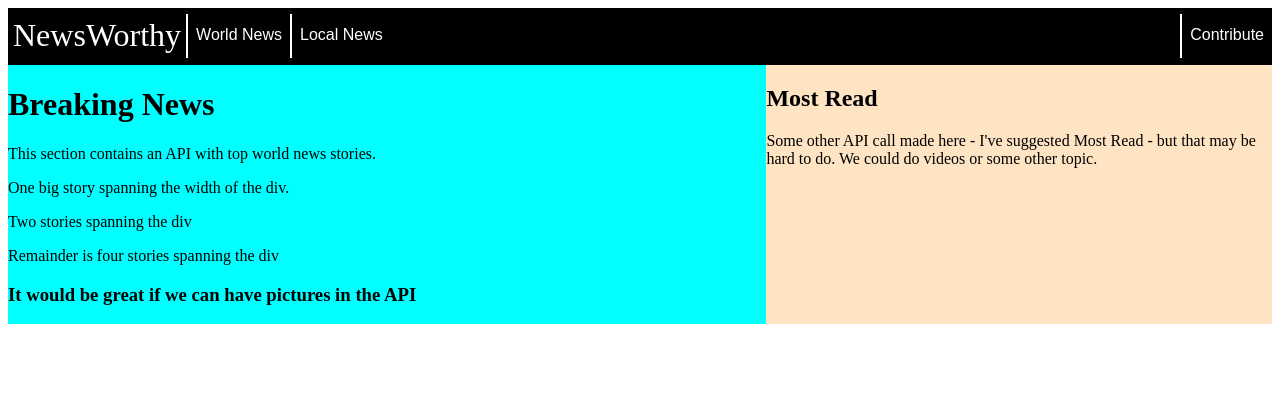
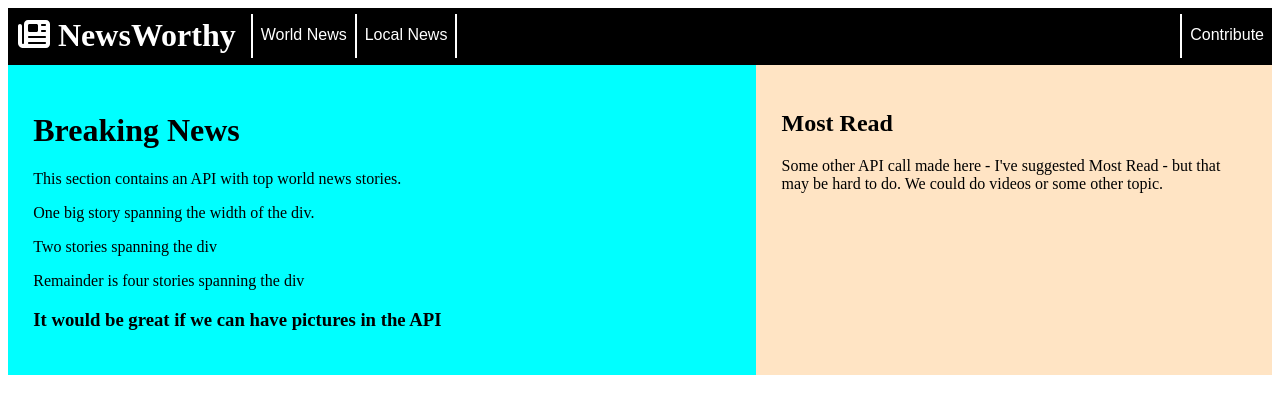
Before and after one commit to ReactProjectNCI/Newsworthy, a React (Create React App) app: page / in a window 1280 px wide. Shown: the top 414 px of the page. Built offline with nearby package versions, Linux system fonts and the light colour scheme.

Commit message:
font awesome library added

```diff
--- a/src/banner.css
+++ b/src/banner.css
@@ -12,8 +12,9 @@
 .brand {
   font-family: Interstate, serif;
   font-size: 32px;
-  padding-left: 5px;
-  padding-right: 5px;
+  padding-left: 10px;
+  padding-right: 15px;
+  font-weight: 900;
 }
 
 .navbar-container {
@@ -37,7 +38,22 @@
   text-decoration: none;
 }
 
-.link:hover {
+.link2 {
+  font-family: Poynter, sans-serif;
+  color: white;
+  background-color: black;
+  height: 100%;
+  align-items: center;
+  padding-top: 12px;
+  border-left: 2px solid;
+  border-right: 2px solid;
+  padding-left: 8px;
+  padding-right: 8px;
+  text-decoration: none;
+}
+
+.link:hover,
+.link2:hover {
   background-color: white;
   color: black;
   text-decoration: underline;
--- a/src/components/NavBar.js
+++ b/src/components/NavBar.js
@@ -1,3 +1,6 @@
+import { FontAwesomeIcon } from "@fortawesome/react-fontawesome";
+import { faNewspaper } from "@fortawesome/free-solid-svg-icons";
+
 import { Link } from "react-router-dom";
 import "../banner.css";
 
@@ -5,12 +8,14 @@ function NavBar() {
   return (
     <>
       <div className="flexbox-container">
-        <div className="brand">NewsWorthy</div>
+        <div className="brand">
+          <FontAwesomeIcon icon={faNewspaper}></FontAwesomeIcon> NewsWorthy
+        </div>
         <div className="navbar-container">
           <Link to="/" className="link">
             World News
           </Link>
-          <Link to="local" className="link">
+          <Link to="local" className="link2">
             Local News
           </Link>
         </div>
--- a/src/sass/banner.scss
+++ b/src/sass/banner.scss
@@ -16,8 +16,9 @@ $brand-size: 32px;
 .brand {
   font-family: $brand-font;
   font-size: $brand-size;
-  padding-left: 5px;
-  padding-right: 5px;
+  padding-left: 10px;
+  padding-right: 15px;
+  font-weight: 900;
 }
 
 .navbar-container {
@@ -40,8 +41,22 @@ $brand-size: 32px;
   padding-right: 8px;
   text-decoration: none;
 }
+.link2 {
+  font-family: $font-stack;
+  color: white;
+  background-color: black;
+  height: 100%;
+  align-items: center;
+  padding-top: 12px;
+  border-left: 2px solid;
+  border-right: 2px solid;
+  padding-left: 8px;
+  padding-right: 8px;
+  text-decoration: none;
+}
 
-.link:hover {
+.link:hover,
+.link2:hover {
   background-color: white;
   color: black;
   text-decoration: underline;
--- a/src/sass/newsStructure.scss
+++ b/src/sass/newsStructure.scss
@@ -4,9 +4,11 @@
 .main-news {
   flex-basis: 60%;
   background-color: aqua;
+  padding: 2%;
 }
 
 .most-read {
   flex-basis: 40%;
   background-color: bisque;
+  padding: 2%;
 }
--- a/src/structure.css
+++ b/src/structure.css
@@ -5,11 +5,13 @@
 .main-news {
   flex-basis: 60%;
   background-color: aqua;
+  padding: 2%;
 }
 
 .most-read {
   flex-basis: 40%;
   background-color: bisque;
+  padding: 2%;
 }
 
 /*# sourceMappingURL=structure.css.map */
```
Also changed, not shown: 2 other files (tests, documents, lock files or other folders).
